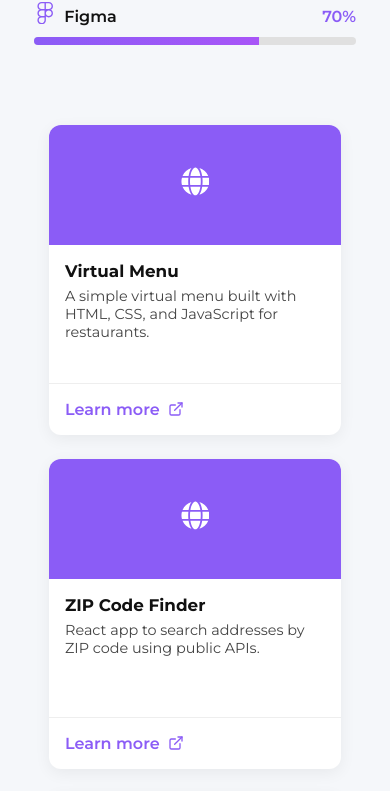
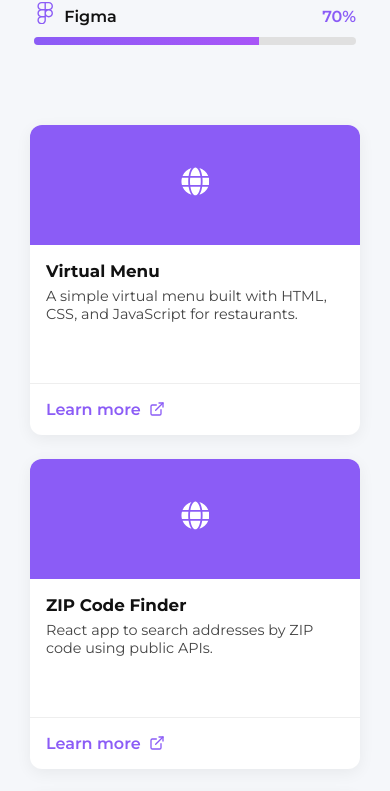
Before and after one commit to vargxrz/portfolio-react, a React (Vite) app: page / in a window 390 px wide. Shown: the part 2980-3771 px from the top of the page. Built offline with nearby package versions, Linux system fonts and the light colour scheme.

Commit message:
adjustments

```diff
--- a/src/components/SkillsProjects.css
+++ b/src/components/SkillsProjects.css
@@ -185,7 +185,7 @@
 
         .project-card-new {
             width: 100%;
-            max-width: 292px;
+            max-width: 330px;
         }
 
         #skills-projects {
```
Also changed, not shown: 1 other file (tests, documents, lock files or other folders).
